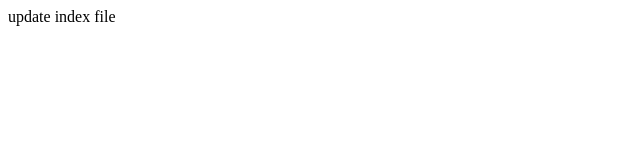
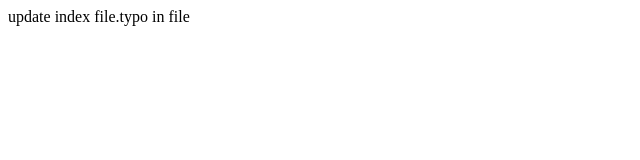
Before and after one commit to asadsarwar261/Git-Exercise4, a plain HTML site: page index.html in a window 1280 px wide. Shown: the full height of the page, 0-640 px from the left. Drawn offline with Linux system fonts and the light colour scheme.

```diff
--- a/index.html
+++ b/index.html
@@ -1 +1 @@
-<p>update index file</p>
+<p>update index file.typo in file</p>
```
